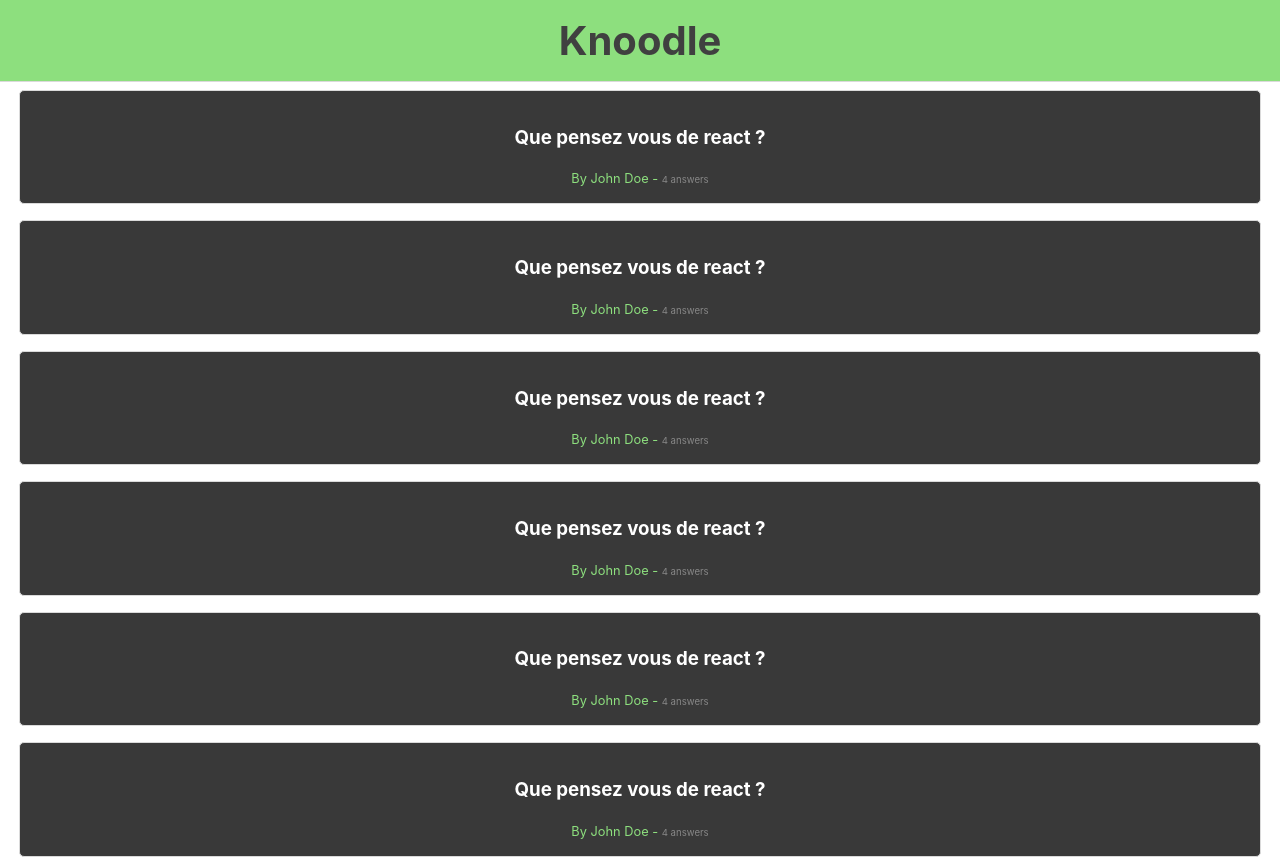
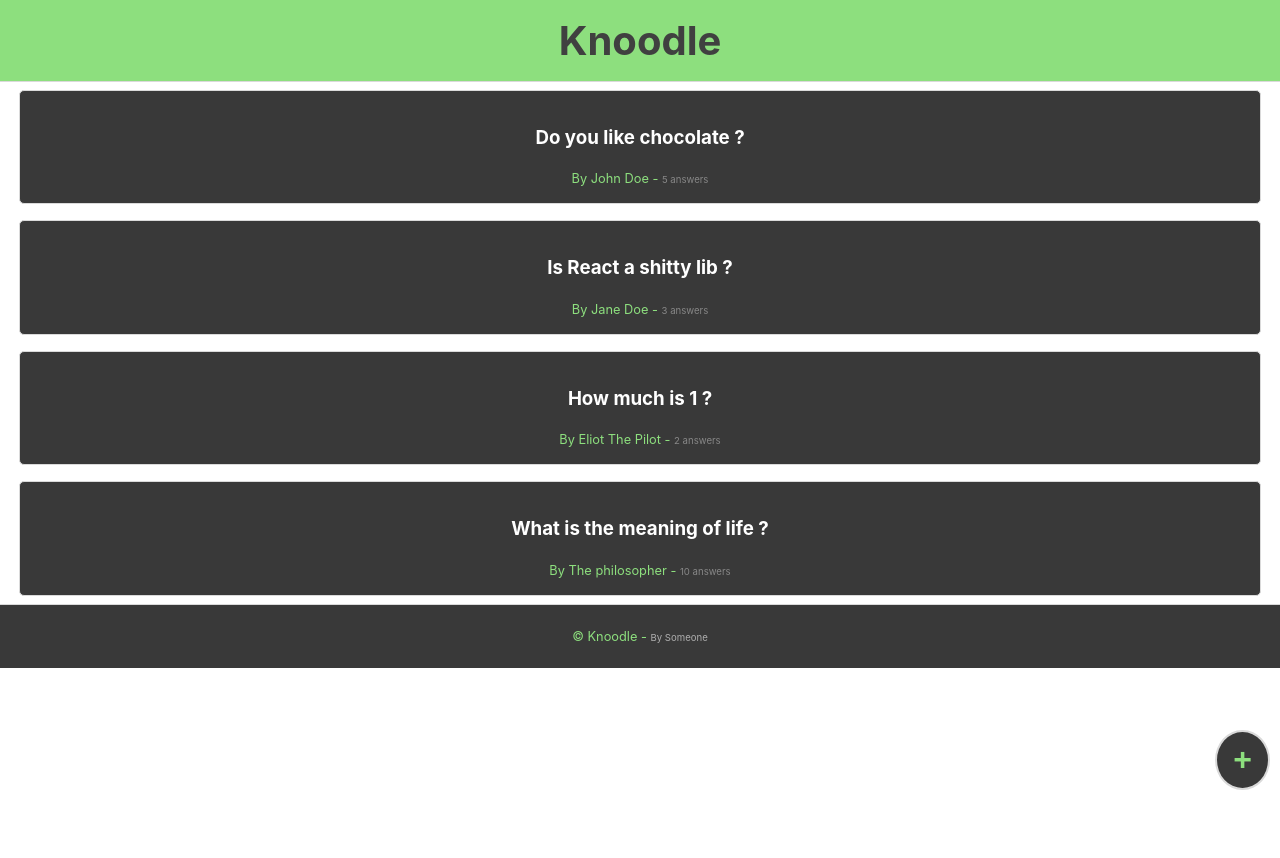
Before and after one commit to w3com-sas/reactjs, a React (Create React App) app: page / in a window 1280 px wide. Shown: the top 858 px of the page. After the commit the page ends 800 px from the top, so only its background shows below. Built offline with nearby package versions, Linux system fonts and the light colour scheme.

Commit message:
Implement new survey and effects

```diff
--- /dev/null
+++ b/public/surveys.json
@@ -0,0 +1,46 @@
+[
+  {
+    "id": 1,
+    "name": "Do you like chocolate ?",
+    "answers": [
+      "Yes",
+      "No",
+      "Maybe"
+    ],
+    "by": "John Doe",
+    "nbAnswers": 5
+  },
+  {
+    "id": 2,
+    "name": "Is React a shitty lib ?",
+    "answers": [
+      "Yes, it fart's",
+      "Duno",
+      "Nop, i like it"
+    ],
+    "by": "Jane Doe",
+    "nbAnswers": 3
+  },
+  {
+    "id": 3,
+    "name": "How much is 1 ?",
+    "answers": [
+      "1",
+      "1 * 2 / 3 ^ 9",
+      "Maybe"
+    ],
+    "by": "Eliot The Pilot",
+    "nbAnswers": 2
+  },
+  {
+    "id": 4,
+    "name": "What is the meaning of life ?",
+    "answers": [
+      "Eat / Sleep / Drink",
+      "1",
+      "Maybe"
+    ],
+    "by": "The philosopher",
+    "nbAnswers": 10
+  }
+]
--- a/src/App.js
+++ b/src/App.js
@@ -1,29 +1,40 @@
-import React, { Component } from 'react';
+import React, { useState, useEffect } from 'react';
 import Header from './Header';
 import Footer from './Footer';
 import SurveyList from './SurveyList';
+import NewSurvey from './NewSurvey';
 
-// gist.github.co/Djeg
-const surveys = [
-  { id: 1, name: 'Que pensez vous de react ?', nbAnswers: 4, by: 'John Doe' },
-  { id: 2, name: 'Que pensez vous de react ?', nbAnswers: 4, by: 'John Doe' },
-  { id: 3, name: 'Que pensez vous de react ?', nbAnswers: 4, by: 'John Doe' },
-  { id: 4, name: 'Que pensez vous de react ?', nbAnswers: 4, by: 'John Doe' },
-  { id: 5, name: 'Que pensez vous de react ?', nbAnswers: 4, by: 'John Doe' },
-  { id: 6, name: 'Que pensez vous de react ?', nbAnswers: 4, by: 'John Doe' },
-  { id: 7, name: 'Que pensez vous de react ?', nbAnswers: 4, by: 'John Doe' },
-]
+export default () => {
+  const [ loading, setLoading ] = useState(true)
+  const [ surveys, setSurveys ] = useState([])
 
-class App extends Component {
-  render() {
-    return (
+  useEffect(() => {
+    console.warn ('FETCHING SURVEYS');
+    fetch('/surveys.json')
+      .catch(error => {
+        console.alert('Mission Abort !!!')
+      })
+      .then(response => response.json())
+      .catch(error => {
+        console.warn('Invalid Json at /sureys.json');
+        console.error(error);
+
+        return [];
+      })
+      .then(surveys => {
+        setLoading(false);
+        setSurveys(surveys);
+      })
+  }, [true])
+
+  return loading
+    ? <h1>Connecting to the NASA ...</h1>
+    : (
       <div className="App">
         <Header />
         <SurveyList surveys={surveys} />
         <Footer />
+        <NewSurvey />
       </div>
-    );
-  }
+    )
 }
-
-export default App;
--- /dev/null
+++ b/src/NewSurvey.js
@@ -0,0 +1,129 @@
+import React, { useState, Fragment } from 'react'
+import styled from 'styled-components'
+
+export default () => {
+  const [ panelOpen, setPanelOpen ] = useState(false)
+
+  return (
+    <Fragment>
+      <FloatingButton onClick={event => setPanelOpen(!panelOpen)}>+</FloatingButton>
+      <Panel open={panelOpen} onClose={() => setPanelOpen(false)} />
+    </Fragment>
+  )
+}
+
+export const Panel = ({
+  open = false,
+  onClose = () => null,
+}) =>
+  <PanelWrapper open={open}>
+    <PanelContainer open={open}>
+      <CloseButton onClick={onClose}>Fermer X</CloseButton>
+      <Form />
+    </PanelContainer>
+  </PanelWrapper>
+
+export const FloatingButton = styled.button`
+  outline: none;
+  cursor: pointer;
+  background-color: #393939;
+  color: #8DDF7E;
+  font-weight: bold;
+  margin: 0;
+  padding: .6rem 1rem;
+  font-size: 2rem;
+  border-radius: 100%;
+  position: fixed;
+  bottom: 10px;
+  right: 10px;
+  border: 2px solid #DADADA;
+`
+
+export const PanelWrapper = styled.div`
+  position: fixed;
+  top: 0;
+  left: 0;
+  width: auto;
+  height: auto;
+  max-width: 100vw;
+  max-height: 100vh;
+`
+
+export const PanelContainer = styled.aside`
+  position: absolute;
+  top: 0;
+  left: 0;
+  width: 100vw;
+  min-height: 100vh;
+  background-color: white;
+  transition: all .3s;
+  transform: ${({ open }) =>
+    open
+      ? 'translateX(0)'
+      : 'translateX(100vw)'
+  }
+`
+
+export const CloseButton = styled.button`
+  position: absolute;
+  top: 10px;
+  right: 10px;
+  outline: none;
+  border: none;
+  color: #B2B2B2;
+  font-size: 1.2rem;
+  background-color: transparent;
+`
+
+export const Form = () => {
+  const [ answers, setAnswers ] = useState([])
+
+  return (
+    <FormContainer>
+      <FormControl>
+        <label>Your survey:</label>
+        <input type="text" placeholder="The survey question ?" />
+      </FormControl>
+      { answers.map((answer, index) =>
+        <FormControl key={index}>
+          <label>Answer:</label>
+          <input type="text" value={answer} onChange={
+            updateAnswers(setAnswers, answers, index)
+          } />
+        </FormControl>
+      ) }
+
+      <FormControl>
+        <button onClick={event => {
+          event.preventDefault();
+
+          setAnswers([ ...answers, '' ])
+        }}>Add an answer</button>
+      </FormControl>
+
+      <button>Ok</button>
+    </FormContainer>
+  )
+}
+
+export const FormContainer = styled.form`
+  margin: .5rem;
+  margin-top: 2.4rem;
+`
+
+export const FormControl = styled.div`
+  display: flex;
+
+  :first-child {
+    flex-basis: 30%;
+  }
+`
+
+
+const updateAnswers = (setAnswers, answers, index) => event => {
+  const newAnswers = [ ...answers ]
+
+  newAnswers[index] = event.currentTarget.text
+
+  setAnswers(newAnswers);
+}
--- a/src/SurveyList.js
+++ b/src/SurveyList.js
@@ -5,7 +5,7 @@ export default ({
   surveys = []
 }) =>
   <SurveyList>
-    { surveys.map(survey => <Survey survey={survey} />) }
+    { surveys.map((survey, index) => <Survey key={index} survey={survey} />) }
   </SurveyList>
 
 
```
